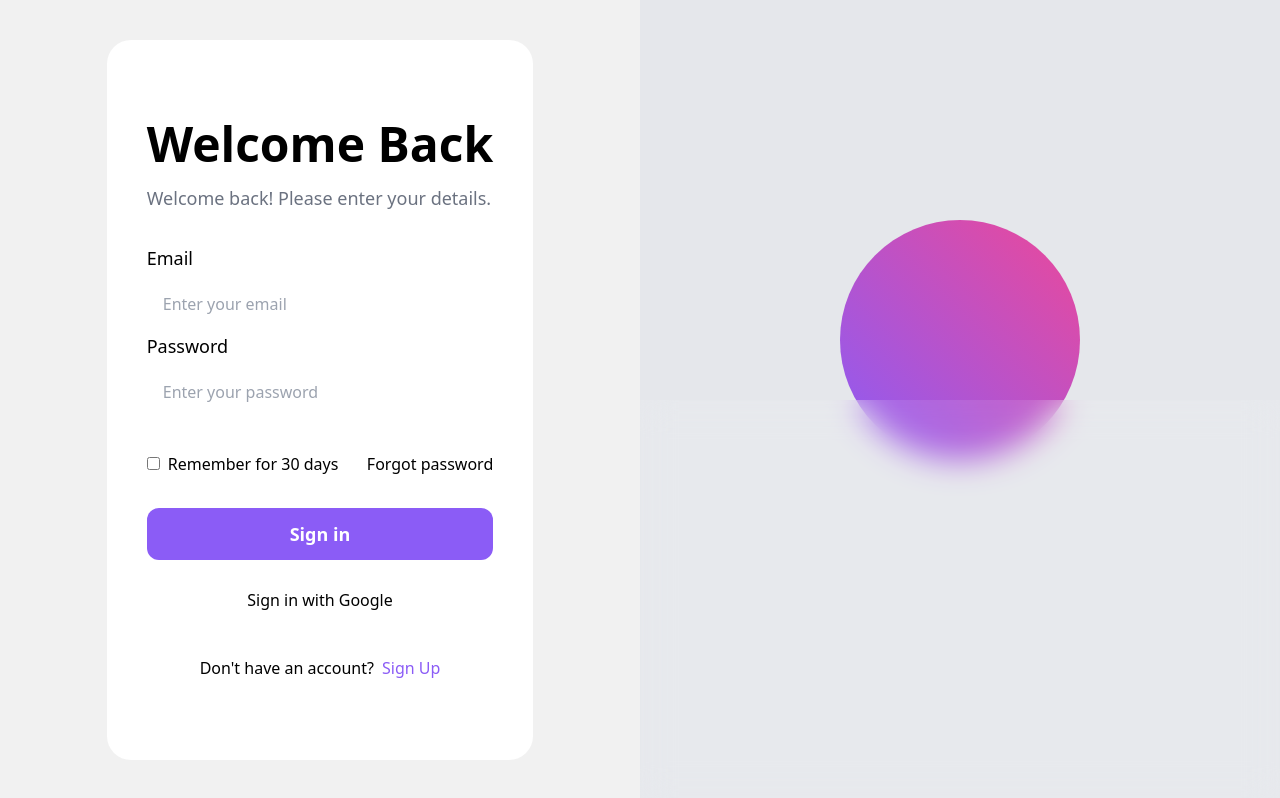
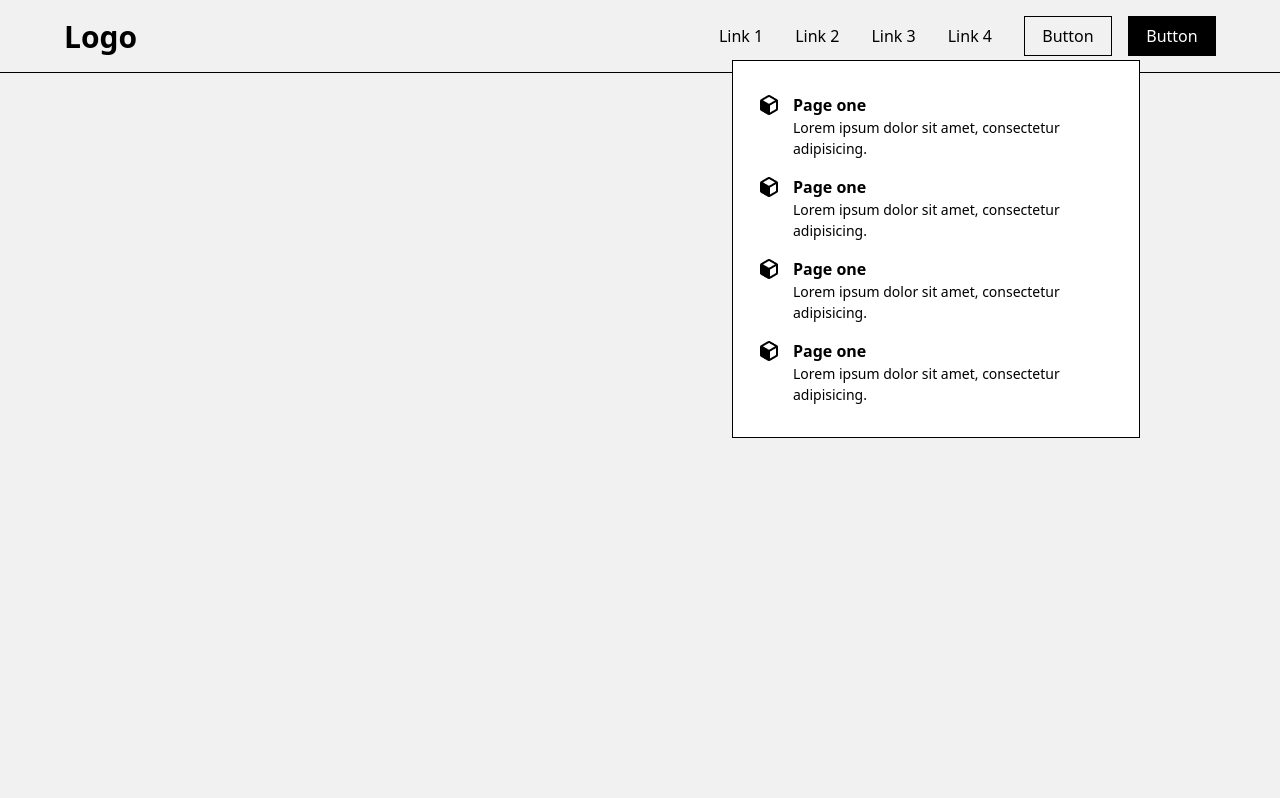
Before and after one commit to BernardoViP/react-course, a React (Create React App) app: page / in a window 1280 px wide. Built offline with nearby package versions, Linux system fonts and the light colour scheme.

Commit message:
navbar opening

```diff
--- a/src/App.jsx
+++ b/src/App.jsx
@@ -1,17 +1,10 @@
 import "./App.css";
+import Navbar from "./hooks/components/Navbar";
 import Form from "./styles/tailwind-css/form";
 
 function App() {
     return (
-    <div className="flex w-full h-screen">
-      <div className="w-full flex items-center justify-center lg:w-1/2">
-      <Form />
-      </div>
-      <div className="hidden relative lg:flex h-full w-1/2 items-center justify-center bg-gray-200">
-        <div  className="w-60 h-60 bg-gradient-to-tr from-violet-500 to-pink-500 rounded-full animate-bounce"></div>
-        <div className="w-full h-1/2 absolute bottom-0 bg-white/10 backdrop-blur-lg"></div>
-      </div>
-    </div>
+      <Navbar />
   );
 }
 
--- a/src/hooks/components/Menu/style.js
+++ b/src/hooks/components/Menu/style.js
@@ -11,6 +11,7 @@ export const Container = styled.div`
     flex-direction: column;
     border: 1px solid black;
     font-family: system-ui, -apple-system, BlinkMacSystemFont, 'Segoe UI', Roboto, Oxygen, Ubuntu, Cantarell, 'Open Sans', 'Helvetica Neue', sans-serif;
+    background-color:white;
 `
 
 export const Content = styled.div`
--- a/src/hooks/components/navbar/index.jsx
+++ b/src/hooks/components/navbar/index.jsx
@@ -5,6 +5,10 @@ import DropdownMenu from "../Menu"
 export default function Navbar() {
 
     const [open, setOpen] = useState(true)
+
+    const handleMenu = () => {
+      return setOpen(!open)
+    }
 
     const listPages = [
         {
@@ -32,7 +36,7 @@ export default function Navbar() {
                 <S.Link>Link 1</S.Link>
                 <S.Link>Link 2</S.Link>
                 <S.Link>Link 3</S.Link>
-                <S.Link>Link 4</S.Link>
+                <S.Link onClick={handleMenu}>Link 4</S.Link>
                 {
                     open && <DropdownMenu pages={listPages} />
                 }
```
